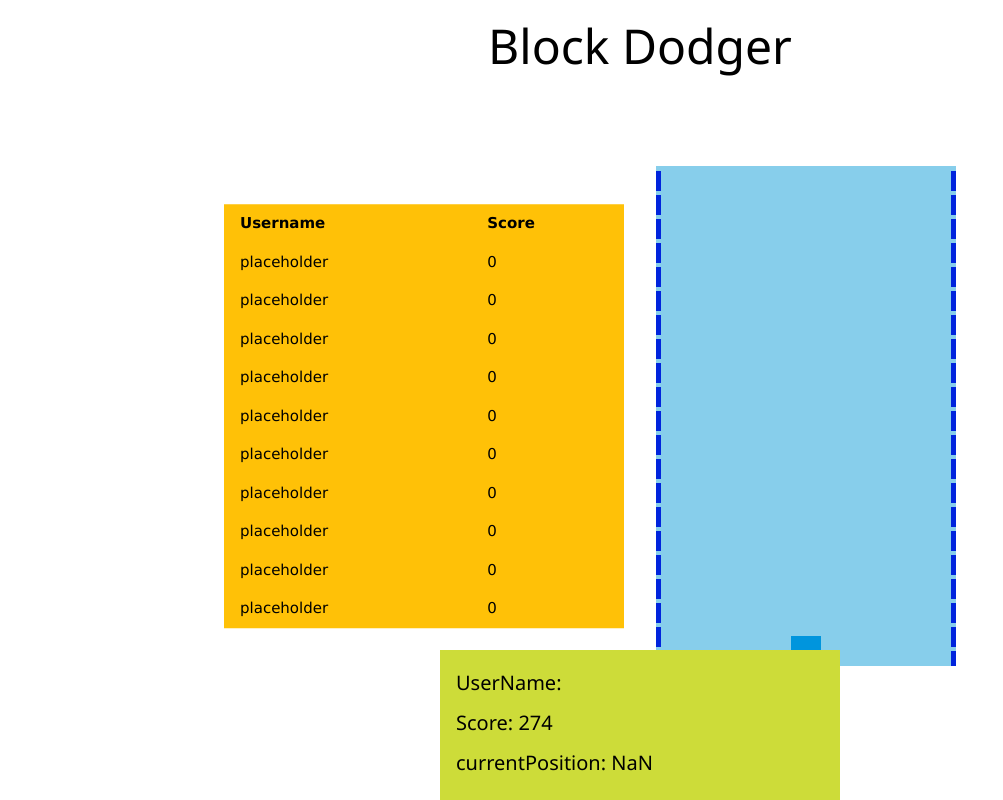
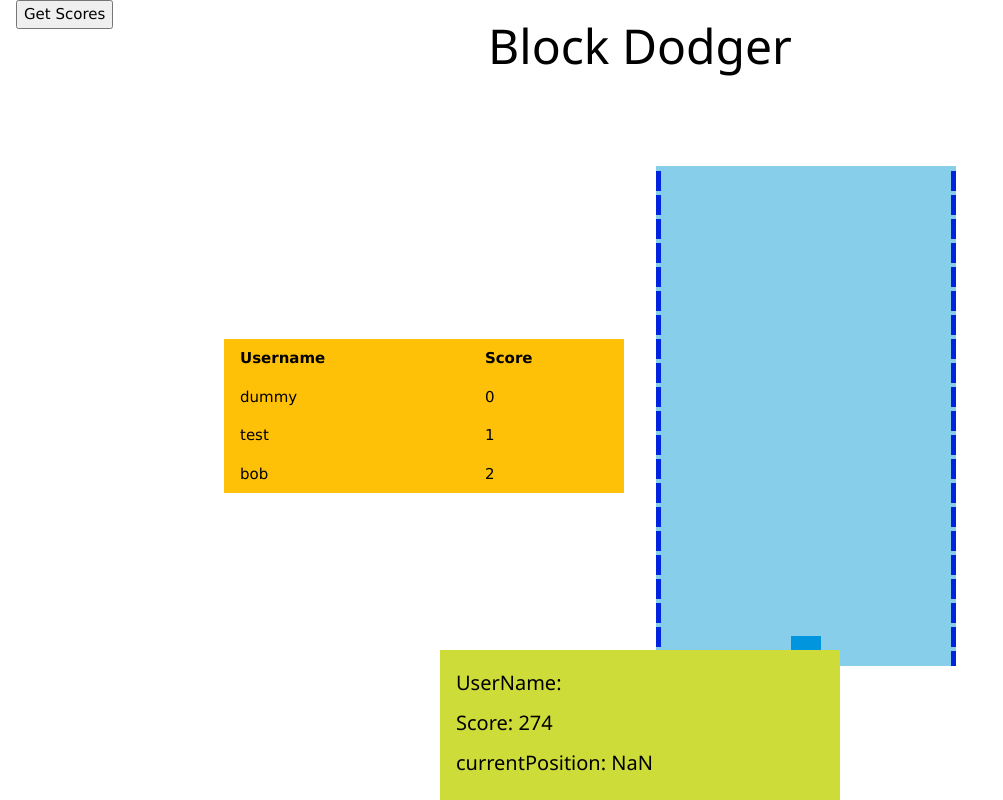
Before and after one commit to keegandsouza15/React-BD-Front-End, a React (Create React App) app: page / in a window 1280 px wide. Shown: the whole page, without its empty margins (0-1003 px from the left). Built offline with nearby package versions, Linux system fonts and the light colour scheme.

Commit message:
Added score table functionality

```diff
--- a/src/components/HighScoresTable.js
+++ b/src/components/HighScoresTable.js
@@ -1,58 +1,57 @@
-const HighScoreTable = () => {
+import React from "react"
 
+function ScoreList(props){
+    const scores = props.scores;
+    console.log(scores)
+    const listItems = scores.map((item) =>
+        <tr key={item[0]}>
+            <td>{item[0]}</td>
+            <td>{item[1]}</td>
+        </tr>
+    )
+
+    return (
+        <tbody>{listItems}</tbody>
+    )
+}
+
+class HighScoreTable extends React.Component {
+    constructor(props) {
+        super(props)
+        this.api = "http://localhost:5000/HighScores/GetTopTen"
+        this.state = {scores: [['dummy', 0], ['test', 1], ['bob', 2]]}
+    }
+
+    getScores = async () => {
+        const response = await fetch(this.api)
+        const data = await response.json();
+
+        this.setState({scores: data})
+    }
+
+    render() {
         return (
             <div className='w3-container w3-display-left' style={{width:"50%", height:"100%"}}>
             <div className='w3-display-container w3-amber w3-display-right w3-margin' style={{width:"400px"}}>
+
                 <table className="w3-table">
+                    <tbody>
                         <tr>
                             <th>Username</th>
                             <th>Score</th>
                         </tr>
-                    <tr>
-                        <td>placeholder</td>
-                        <td>0</td>
-                    </tr>
-                    <tr>
-                        <td>placeholder</td>
-                        <td>0</td>
-                    </tr>
-                    <tr>
-                        <td>placeholder</td>
-                        <td>0</td>
-                    </tr>
-                    <tr>
-                        <td>placeholder</td>
-                        <td>0</td>
-                    </tr>
-                    <tr>
-                        <td>placeholder</td>
-                        <td>0</td>
-                    </tr>
-                    <tr>
-                        <td>placeholder</td>
-                        <td>0</td>
-                    </tr>
-                    <tr>
-                        <td>placeholder</td>
-                        <td>0</td>
-                    </tr>
-                    <tr>
-                        <td>placeholder</td>
-                        <td>0</td>
-                    </tr>
-                    <tr>
-                        <td>placeholder</td>
-                        <td>0</td>
-                    </tr>
-                    <tr>
-                        <td>placeholder</td>
-                        <td>0</td>
-                    </tr>
+
+                    </tbody>
+                    <ScoreList scores={this.state.scores}/>
+
                 </table>
             </div>
-
+            <button onClick={this.getScores}>Get Scores</button>
             </div>
         )
     }
 
+}
+
+
 export default HighScoreTable
```
Lines whose indentation alone changed are shown as unchanged.
